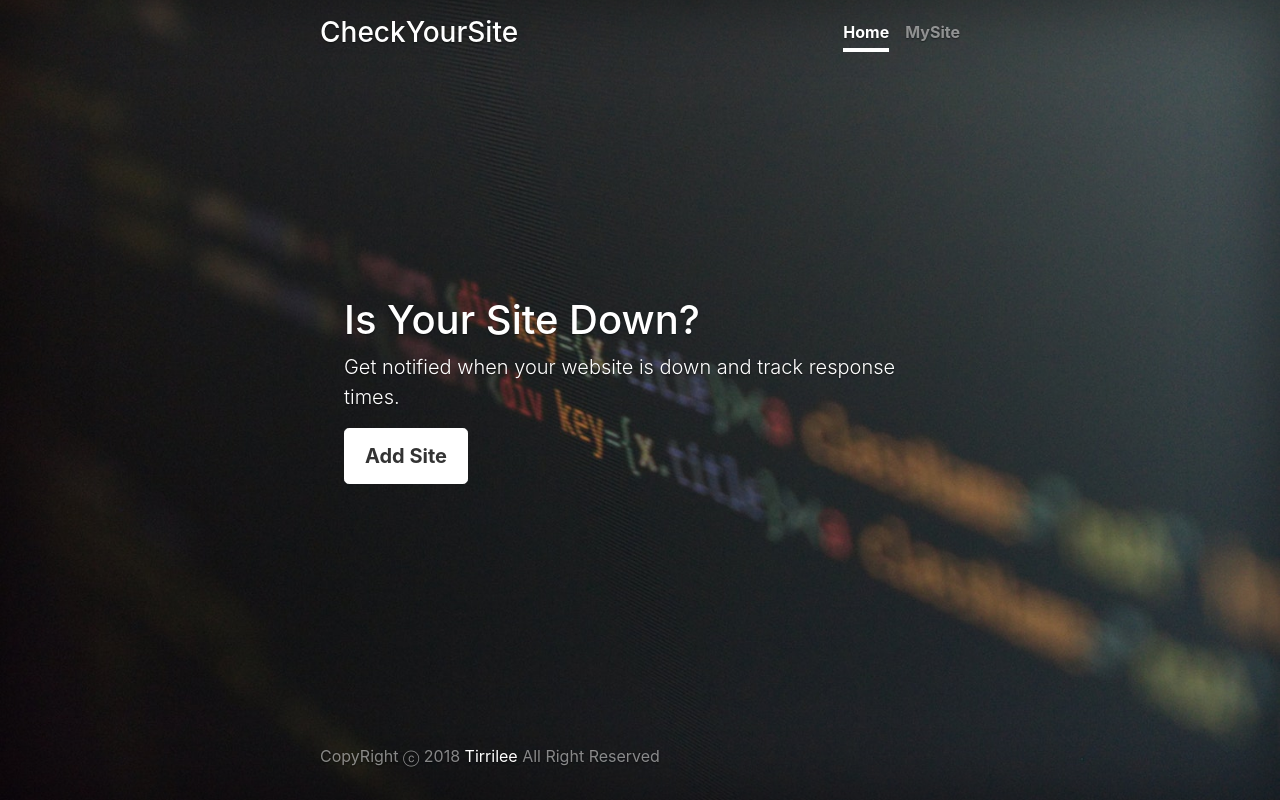
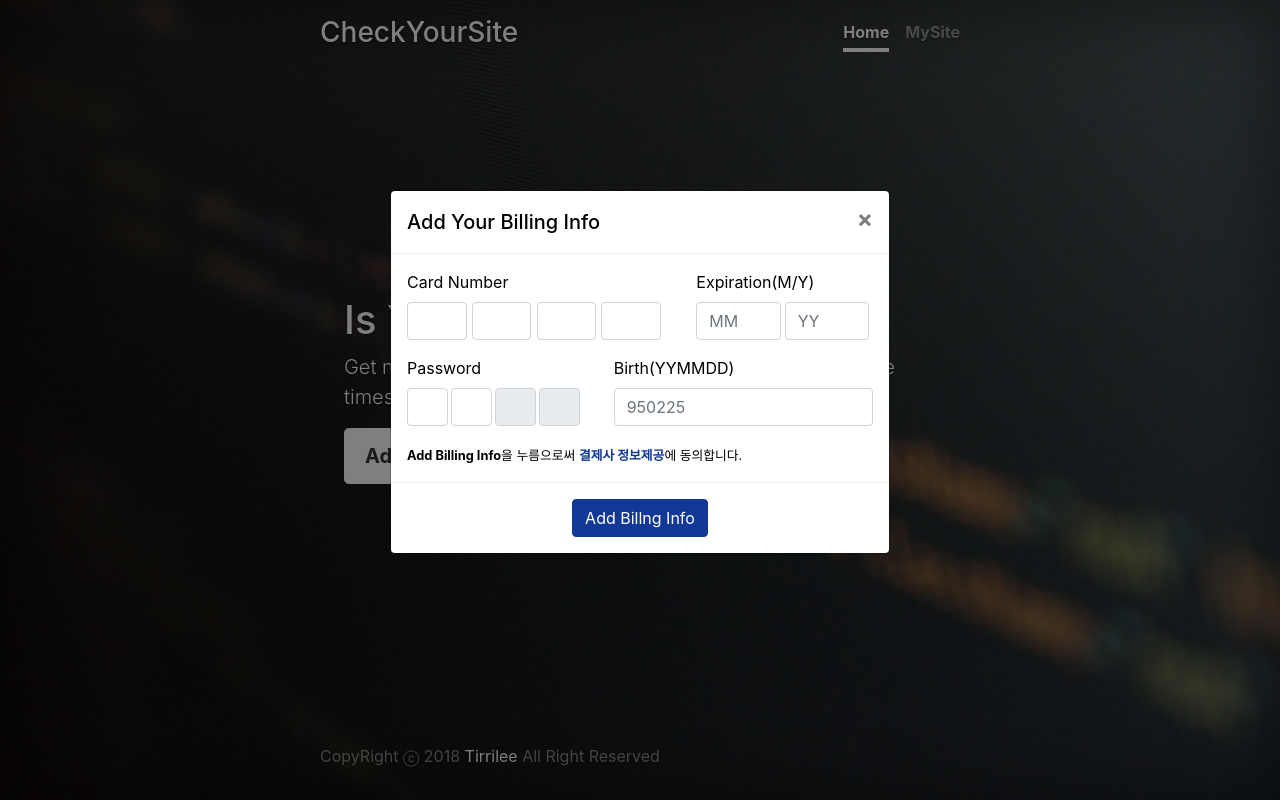
Before and after one commit to Tirrilee/CheckYourServer-Ver0.1, a Django app: page / in a window 1280 px wide. Run offline with Django 3.2, Linux system fonts and the light colour scheme; the visitor is signed in with stand-in values (Sample User, id 1); data that the repository does not hold is empty; some libraries are stand-ins or nearby versions.

Commit message:
Builling 결제 구현

```diff
--- a/App/models.py
+++ b/App/models.py
@@ -33,8 +33,10 @@ class Validate(models.Model):
 # ------------------------------------------------------------------
 class UserProfile(models.Model):
     user = models.OneToOneField(User, on_delete=models.CASCADE, verbose_name="유저")
+    customer_uid = models.UUIDField(default=uuid4, editable=False)
     birth = models.CharField(max_length=8, verbose_name="생년월일")
     phone = models.CharField(max_length=32, verbose_name="전화번호")
+    billing = models.BooleanField(default=False, verbose_name="빌링등록여부")
 
     def __str__(self):
         return str(self.user) + " 프로필"
@@ -57,7 +59,6 @@ class Site(models.Model):
     name = models.CharField(max_length=32, verbose_name="사이트명")
     url = models.CharField(max_length=255, verbose_name="사이트URL")
     merchant_uid = models.UUIDField(default=uuid4, editable=False)
-    customer_uid = models.UUIDField(default=uuid4, editable=False)
     imp_uid = models.CharField(max_length=100, blank=True)
     status = models.CharField(max_length=9, choices=STATUS_CHOICES, default="ready", verbose_name="상태")
     created_at = models.DateTimeField(auto_now_add=True, verbose_name="주문일자")
--- a/App/views_payment_api.py
+++ b/App/views_payment_api.py
@@ -31,12 +31,11 @@ def getMerchantUid(request):
             context = getContext("error", "This site is already added.")
             return HttpResponse(json.dumps(context), content_type="application/json")
     data = {
-        'pg': 'html5_inicis.INIBillTst',
         'pay_method': 'card',
         'merchant_uid': str(site.merchant_uid),
         'customer_uid': str(site.customer_uid),
         'name': str(site.name),
-        'amount': 500,
+        'amount': 1004,
         'buyer_email': request.user.username,
         'buyer_name': request.user.username,
         'buyer_tel': profile.phone
--- a/templates/Base/Base.html
+++ b/templates/Base/Base.html
@@ -36,6 +36,11 @@
 	.swal-button{
 		font-size: 20px;
 	}
+    input[type="number"]::-webkit-outer-spin-button,
+    input[type="number"]::-webkit-inner-spin-button {
+        -webkit-appearance: none;
+        margin: 0;
+    }
 </style>
 <body>
 
@@ -46,11 +51,25 @@
         {% block content %}
 
         {% endblock content %}
+        {% if user.profile.billing %}
+        {% else %}
+            {% include '../Billing/Billing.html' %}
+            <script>
+                $('#Billing').modal('show')
+            </script>
+        {% endif %}
         <footer class="mastfoot mt-auto">
             <div class="inner">
                 <p>CopyRight ⓒ 2018 <a href="https://tirrilee.io/">Tirrilee</a> All Right Reserved</p>
             </div>
         </footer>
     </div>
+    <script type="text/javascript">
+        function maxLengthCheck(object){
+            if (object.value.length > object.maxLength){
+                object.value = object.value.slice(0, object.maxLength);
+            }
+        }
+    </script>
 </body>
 </html>
--- /dev/null
+++ b/templates/Billing/Billing.html
@@ -0,0 +1,108 @@
+<script src="https://stackpath.bootstrapcdn.com/bootstrap/4.1.3/js/bootstrap.min.js"></script>
+
+<style>
+	.modal{
+		text-shadow: none;
+		color: black;
+	}
+	.modal-dialog{
+		margin: auto;
+		width: 90%;
+	}
+	.btn-primary{
+	    background: rgb(16, 56, 148);
+	    border: 1px solid rgb(16, 56, 148);
+	}
+	.modal button{
+		margin: auto;
+	}
+</style>
+<!-- Modal -->
+<div id="Billing" class="modal fade" tabindex="-1" role="dialog" aria-labelledby="exampleModalCenterTitle" aria-hidden="true">
+  <div class="modal-dialog modal-dialog-centered" role="document">
+    <div class="modal-content">
+      <div class="modal-header">
+        <h5 class="modal-title" id="exampleModalCenterTitle">Add Your Billing Info</h5>
+        <button type="button" class="close" data-dismiss="modal" aria-label="Close">
+          <span aria-hidden="true">&times;</span>
+        </button>
+      </div>
+      <div class="modal-body">
+        <div class="row">
+          <div class="col-md-7 mb-3">
+            <label class="w-100">Card Number</label>
+            <input type="number" name="card1" class="form-control float-left" placeholder="" style="width: 23%;margin-right: 2%" maxlength="4" oninput="maxLengthCheck(this)">
+            <input type="number" name="card2" class="form-control float-left" placeholder="" style="width: 23%;margin-right: 2%" maxlength="4" oninput="maxLengthCheck(this)">
+            <input type="number" name="card3" class="form-control float-left" placeholder="" style="width: 23%;margin-right: 2%" maxlength="4" oninput="maxLengthCheck(this)">
+            <input type="number" name="card4" class="form-control float-left" placeholder="" style="width: 23%;margin-right: 2%" maxlength="4" oninput="maxLengthCheck(this)">
+          </div>
+          <div class="col-md-5 mb-3">
+            <label class="w-100">Expiration(M/Y)</label>
+            <input type="number" name="month" class="form-control float-left" placeholder="MM" style="width: 48%;margin-right: 2%" maxlength="2" oninput="maxLengthCheck(this)">
+            <input type="number" name="year" class="form-control float-left" placeholder="YY" style="width: 48%;margin-right: 2%" maxlength="2" oninput="maxLengthCheck(this)">
+          </div>
+        </div>
+        <div class="row">
+          <div class="col-md-5 mb-3">
+            <label class="w-100">Password</label>
+            <input type="password" name="pass1" class="form-control float-left" placeholder="" required="" style="width: 23%;margin-right: 2%" maxlength="1" oninput="maxLengthCheck(this)">
+            <input type="password" name="pass2" class="form-control float-left" placeholder="" required="" style="width: 23%;margin-right: 2%" maxlength="1" oninput="maxLengthCheck(this)">
+            <input type="password" class="form-control float-left" placeholder="" disabled="" style="width: 23%;margin-right: 2%">
+            <input type="password" class="form-control float-left" placeholder="" disabled="" ="" style="width: 23%;margin-right: 2%">
+          </div>
+          <div class="col-md-7 mb-3">
+            <label>Birth(YYMMDD)</label>
+            <input type="number" name="birth" class="form-control float-left mr-1" placeholder="950225" required="">
+          </div>
+        </div>
+        <small class=""><strong>Add Billing Info</strong>을 누름으로써 <a href="#" style="color:rgb(16, 56, 148)"><strong>결제사 정보제공</strong></a>에 동의합니다.</small>
+      </div>
+      <div class="modal-footer">
+        <button type="button" class="btn btn-primary" onclick="addBilling()">Add Billng Info</button>
+      </div>
+    </div>
+  </div>
+</div>
+<script>
+	// merchant_uid
+	function addBilling(){
+		var card1 = $('#Billing input[name=card1]').val()
+    var card2 = $('#Billing input[name=card2]').val()
+    var card3 = $('#Billing input[name=card3]').val()
+    var card4 = $('#Billing input[name=card4]').val()
+    var card_number = card1 + "-" + card2 + "-" + card3 + "-" + card4
+
+    var month = $('#Billing input[name=month]').val()
+    var year = $('#Billing input[name=year]').val()
+    var expiry = "20"+year+"-"+month
+
+    var pass1 = $('#Billing input[name=pass1]').val()
+    var pass2 = $('#Billing input[name=pass2]').val()
+    var pwd_2digit = pass1.toString()+pass2.toString()
+
+    var birth = $('#Billing input[name=birth]').val()
+
+		console.log(card_number)
+		console.log(expiry)
+    console.log(pwd_2digit)
+		$.ajax({
+      type: "POST",
+      url: "https://api.iamport.kr/subscribe/customers/"+"{{ user.userprofile.customer_uid}}",
+      headers:{
+        'Content-Type': 'application/json'
+      },
+      data: {
+				'card_number': card_number,
+				'expiry': expiry,
+        'pwd_2digit': pwd_2digit,
+        'birth': birth,
+      },
+      dataType: "json",
+      success: function(response){
+        console.log(response)
+      },
+        error: function(request, status, error){
+      },
+  	});
+	}
+</script>
--- a/templates/Main/MainPage.html
+++ b/templates/Main/MainPage.html
@@ -12,11 +12,19 @@
 
 
 {% if user.is_authenticated %}
-<script>
-	function AddSite(){
-		$('#AddSite').modal('show')
-	}
-</script>
+	{% if user.profile.billing %}
+			<script>
+				function AddSite(){
+					$('#AddSite').modal('show')
+				}
+			</script>
+        {% else %}
+            <script>
+            	function AddSite(){
+					$('#Billing').modal('show')
+				}
+            </script>
+        {% endif %}
 {% else %}
 <script>
 	function AddSite(){
```
Also changed, not shown: App/migrations/0008_auto_20181007_1223.py (added), App/migrations/0009_userprofile_billing.py (added).
